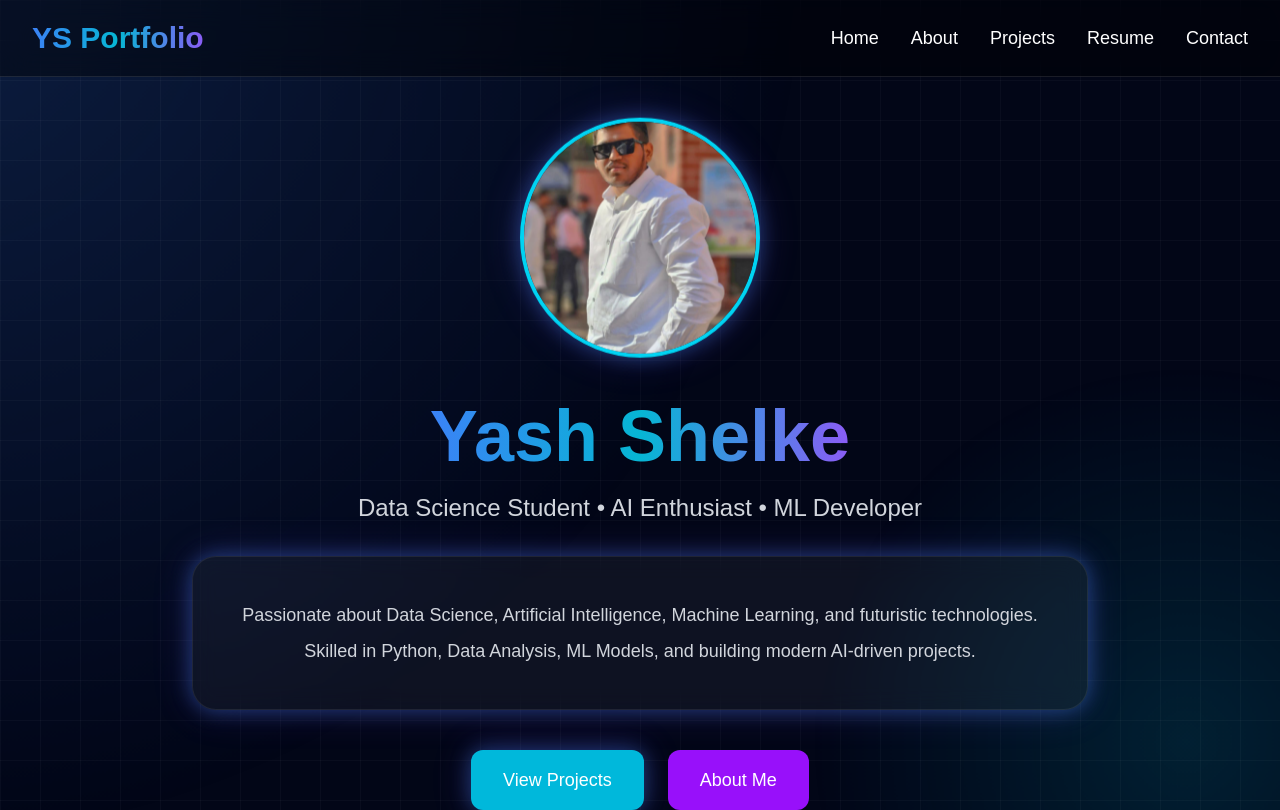
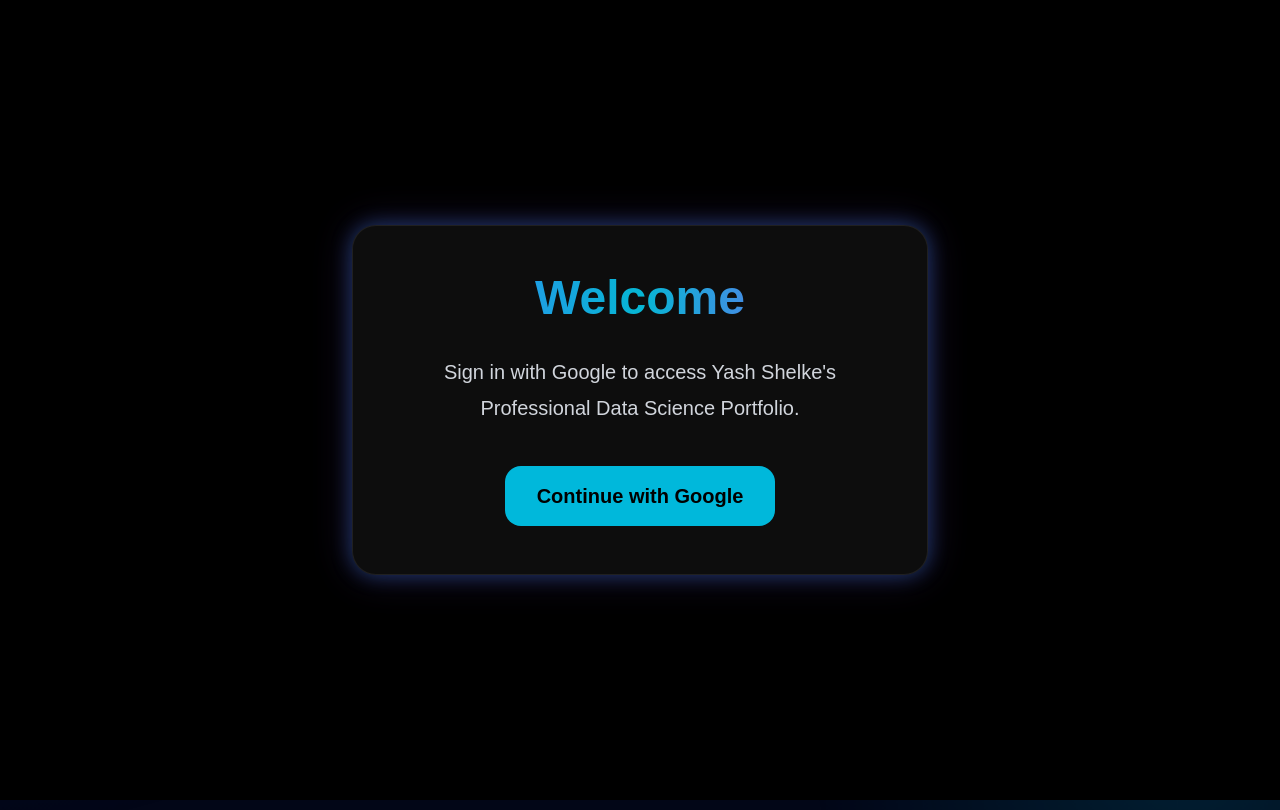
Before and after one commit to yashshelke9129-droid/yash-data-science-portfolio, a Next.js app: page / in a window 1280 px wide. Built offline with nearby package versions, Linux system fonts and the light colour scheme.

Commit message:
Added visitor login system

```diff
--- a/package.json
+++ b/package.json
@@ -9,6 +9,7 @@
     "lint": "eslint"
   },
   "dependencies": {
+    "firebase": "^12.13.0",
     "framer-motion": "^12.39.0",
     "next": "16.2.6",
     "react": "19.2.4",
--- a/src/app/page.js
+++ b/src/app/page.js
@@ -1,67 +1,203 @@
 "use client";
 
+import { useState } from "react";
+
+import { signInWithPopup } from "firebase/auth";
+
+import { auth, provider } from "../firebase";
+
 import Navbar from "../components/Navbar";
+
 import { motion } from "framer-motion";
 
+import { getFirestore, collection, addDoc } from "firebase/firestore";
+
+import { initializeApp } from "firebase/app";
+
+const firebaseConfig = {
+
+  apiKey: "AIzaSyCigMsRh84wP3tL0pEwnkwL6HU6ASRWm1Q",
+
+  authDomain: "yash-portfolio-808ef.firebaseapp.com",
+
+  projectId: "yash-portfolio-808ef",
+
+  storageBucket: "yash-portfolio-808ef.firebasestorage.app",
+
+  messagingSenderId: "179395855737",
+
+  appId: "1:179395855737:web:d4ad5689950bd6ed005ba8",
+
+  measurementId: "G-RB4J4YCEC9"
+
+};
+
+const app = initializeApp(firebaseConfig);
+
+const db = getFirestore(app);
+
 export default function Home() {
+
+  const [user, setUser] = useState(null);
+
+  const handleLogin = async () => {
+
+    try {
+
+      const result = await signInWithPopup(auth, provider);
+
+      const loggedUser = result.user;
+
+      await addDoc(collection(db, "visitors"), {
+
+        name: loggedUser.displayName,
+
+        email: loggedUser.email,
+
+        loginTime: new Date().toString()
+
+      });
+
+      setUser(loggedUser);
+
+    } catch (error) {
+
+      console.log(error);
+
+    }
+
+  };
+
+  if (!user) {
+
+    return (
+
+      <main className="min-h-screen flex items-center justify-center bg-black text-white px-6">
+
+        <motion.div
+          initial={{ opacity: 0, scale: 0.8 }}
+          animate={{ opacity: 1, scale: 1 }}
+          transition={{ duration: 1 }}
+          className="glass glow rounded-3xl p-12 text-center max-w-xl"
+        >
+
+          <h1 className="text-5xl font-bold gradient-text mb-8">
+            Welcome
+          </h1>
+
+          <p className="text-gray-300 text-xl leading-9 mb-10">
+
+            Sign in with Google to access
+            Yash Shelke's Professional
+            Data Science Portfolio.
+
+          </p>
+
+          <button
+            onClick={handleLogin}
+            className="bg-cyan-500 hover:bg-cyan-400 text-black font-bold px-8 py-4 rounded-2xl transition text-xl"
+          >
+            Continue with Google
+          </button>
+
+        </motion.div>
+
+      </main>
+
+    );
+
+  }
+
   return (
+
     <>
+
       <Navbar />
 
-      <motion.main
-        initial={{ opacity: 0 }}
-        animate={{ opacity: 1 }}
-        transition={{ duration: 1 }}
-        className="min-h-screen flex flex-col justify-center items-center text-center px-6 pt-32 grid-bg"
-      >
+      <main className="min-h-screen flex items-center justify-center px-6 py-20 bg-gradient-to-br from-black via-blue-950 to-black text-white overflow-hidden">
 
-        <motion.img
-          initial={{ scale: 0 }}
-          animate={{ scale: 1 }}
-          transition={{ duration: 0.8 }}
-          src="/profile.jpeg"
-          alt="Yash Shelke"
-          className="w-60 h-60 rounded-full border-4 border-cyan-400 object-cover mb-8 glow float-animation"
-        />
+        <motion.div
+          initial={{ opacity: 0, y: 80 }}
+          animate={{ opacity: 1, y: 0 }}
+          transition={{ duration: 1 }}
+          className="glass glow rounded-3xl p-10 md:p-16 text-center max-w-5xl"
+        >
 
-        <h1 className="text-7xl font-bold gradient-text mb-5">
-          Yash Shelke
-        </h1>
+          {/* Profile Image */}
 
-        <p className="text-2xl text-gray-300 mb-8">
-          Data Science Student • AI Enthusiast • ML Developer
-        </p>
+          <motion.img
+            src="/profile.jpeg"
+            alt="Yash Shelke"
+            initial={{ scale: 0 }}
+            animate={{ scale: 1 }}
+            transition={{ duration: 1 }}
+            className="w-52 h-52 rounded-full mx-auto border-4 border-cyan-400 shadow-2xl shadow-cyan-500/50 object-cover"
+          />
 
-        <div className="glass p-10 rounded-3xl max-w-4xl card-hover glow">
+          {/* Name */}
 
-          <p className="text-lg text-gray-300 leading-9">
-            Passionate about Data Science, Artificial Intelligence,
-            Machine Learning, and futuristic technologies.
-            Skilled in Python, Data Analysis, ML Models,
-            and building modern AI-driven projects.
-          </p>
+          <motion.h1
+            initial={{ opacity: 0 }}
+            animate={{ opacity: 1 }}
+            transition={{ delay: 0.3 }}
+            className="text-6xl md:text-7xl font-bold mt-8"
+          >
+            Yash Shelke
+          </motion.h1>
 
-        </div>
+          {/* Role */}
 
-        <div className="flex gap-6 mt-10">
+          <motion.p
+            initial={{ opacity: 0 }}
+            animate={{ opacity: 1 }}
+            transition={{ delay: 0.5 }}
+            className="text-cyan-300 text-2xl mt-6 leading-10"
+          >
+            Data Science Student | Machine Learning Enthusiast |
+            Python Developer | Future AI Engineer
+          </motion.p>
 
-          <a
-            href="/projects"
-            className="bg-cyan-500 px-8 py-4 rounded-xl text-lg btn-hover glow"
+          {/* About */}
+
+          <motion.div
+            initial={{ opacity: 0 }}
+            animate={{ opacity: 1 }}
+            transition={{ delay: 0.8 }}
+            className="mt-10 glass rounded-2xl p-8"
           >
-            View Projects
-          </a>
 
-          <a
-            href="/about"
-            className="bg-purple-600 px-8 py-4 rounded-xl text-lg btn-hover"
-          >
-            About Me
-          </a>
+            <h2 className="text-3xl font-bold text-cyan-400 mb-6">
+              About Me
+            </h2>
 
-        </div>
+            <p className="text-gray-300 text-lg leading-9">
 
-      </motion.main>
+              I am currently pursuing TYBSc Computer Science and passionately
+              exploring the world of Data Science, Machine Learning,
+              Artificial Intelligence, and modern technologies.
+
+              <br /><br />
+
+              I enjoy building real-world AI and Data Science projects
+              using Python, Pandas, NumPy, Scikit-learn, React.js,
+              and Next.js.
+
+              <br /><br />
+
+              My goal is to become a highly skilled Data Scientist
+              and AI Engineer capable of building intelligent systems
+              that solve real-world problems.
+
+            </p>
+
+          </motion.div>
+
+        </motion.div>
+
+      </main>
+
     </>
+
   );
+
 }
--- /dev/null
+++ b/src/components/GoogleLogin.js
@@ -0,0 +1,44 @@
+"use client";
+
+import { signInWithPopup } from "firebase/auth";
+
+import { auth, provider } from "../firebase";
+
+export default function GoogleLogin() {
+
+  const handleLogin = async () => {
+
+    try {
+
+      const result = await signInWithPopup(auth, provider);
+
+      const user = result.user;
+
+      console.log("Visitor Name:", user.displayName);
+
+      console.log("Visitor Gmail:", user.email);
+
+      console.log("Visit Time:", new Date());
+
+      alert(`Welcome ${user.displayName}`);
+
+    } catch (error) {
+
+      console.log(error);
+
+    }
+
+  };
+
+  return (
+
+    <button
+      onClick={handleLogin}
+      className="bg-cyan-500 hover:bg-cyan-400 text-black font-bold px-6 py-3 rounded-xl transition"
+    >
+      Continue with Google
+    </button>
+
+  );
+
+}
--- /dev/null
+++ b/src/firebase.js
@@ -0,0 +1,27 @@
+import { initializeApp } from "firebase/app";
+
+import { getAuth, GoogleAuthProvider } from "firebase/auth";
+
+const firebaseConfig = {
+
+  apiKey: "AIzaSyCigMsRh84wP3tL0pEwnkwL6HU6ASRWm1Q",
+
+  authDomain: "yash-portfolio-808ef.firebaseapp.com",
+
+  projectId: "yash-portfolio-808ef",
+
+  storageBucket: "yash-portfolio-808ef.firebasestorage.app",
+
+  messagingSenderId: "179395855737",
+
+  appId: "1:179395855737:web:d4ad5689950bd6ed005ba8",
+
+  measurementId: "G-RB4J4YCEC9"
+
+};
+
+const app = initializeApp(firebaseConfig);
+
+export const auth = getAuth(app);
+
+export const provider = new GoogleAuthProvider();
```
Also changed, not shown: 1 other file (tests, documents, lock files or other folders).
